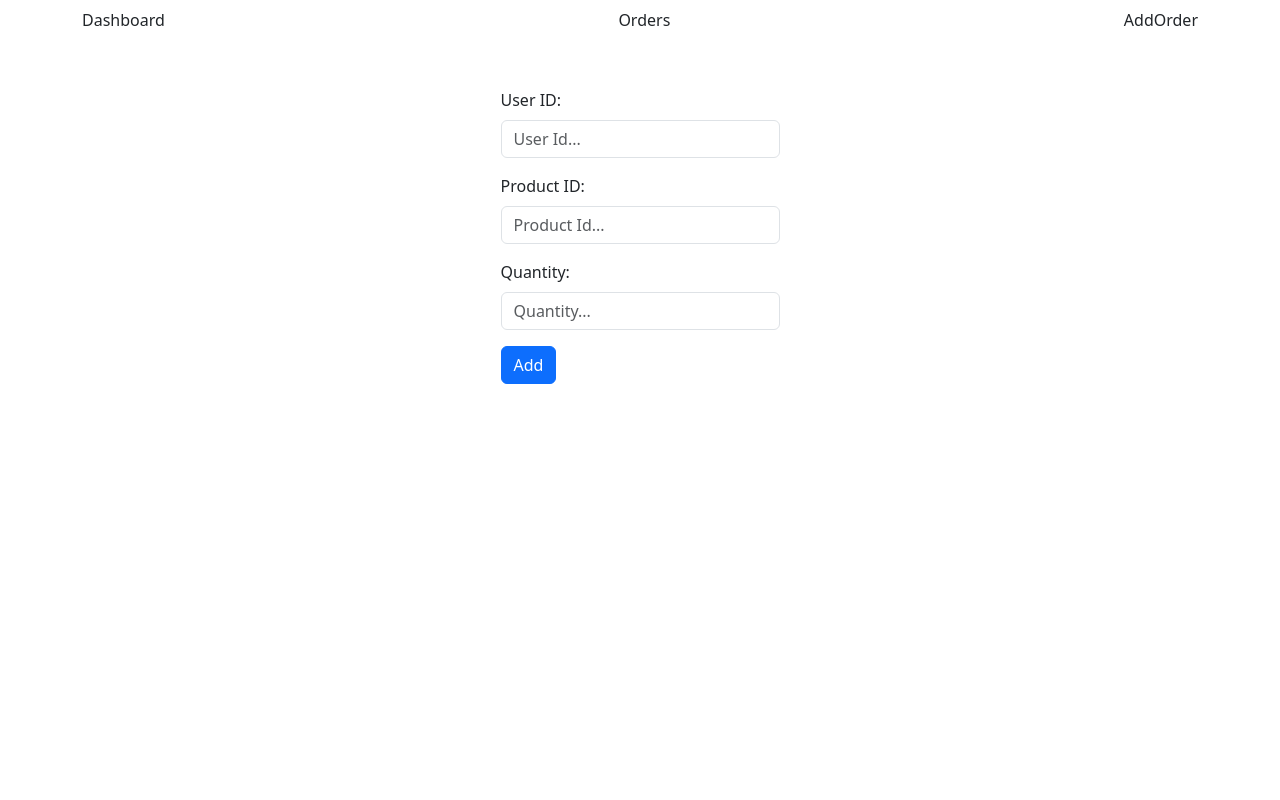
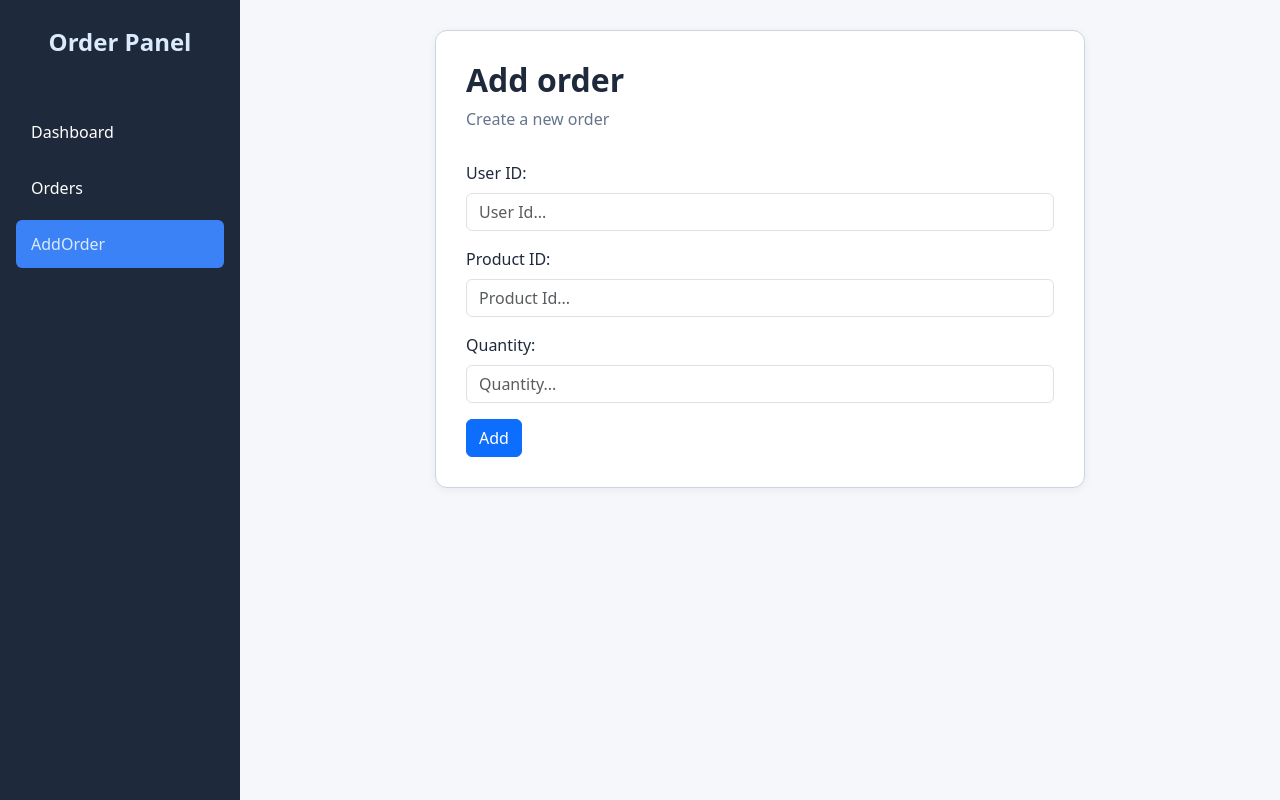
Before and after one commit to m-reyhaneh-m/order-management, a React (Vite) app: page /orders/new in a window 1280 px wide. Built offline with nearby package versions, Linux system fonts and the light colour scheme; no server answers.

Commit message:
add style

```diff
--- a/src/App.jsx
+++ b/src/App.jsx
@@ -5,19 +5,20 @@ import Orders from "./pages/Orders";
 import OrderDetails from "./pages/OrderDetails";
 import AddOrder from "./pages/AddOrder";
 import Navbar from "./components/Navbar";
+import "./styles/app.css"
 
 export default function App() {
   return (
-    <div className="container">
-      <div>
+    <div className="app-layout">
       <Navbar />
-      </div>
+      <main className="main-content">
         <Routes>
           <Route path="/" element={<Dashboard />} />
           <Route path="/orders" element={<Orders />} />
           <Route path="/orders/:id" element={<OrderDetails />} />
           <Route path="/orders/new" element={<AddOrder />} />
         </Routes>
+      </main>
     </div>
   );
 }
--- a/src/components/Navbar.jsx
+++ b/src/components/Navbar.jsx
@@ -1,17 +1,22 @@
-import { Link } from "react-router-dom";
+import { NavLink } from "react-router-dom";
 
 export default function Navbar() {
   return (
-    <nav className="navbar">
-      <Link className="nav-link" to="/">
+    <aside className="sidebar d-flex flex-md-column justify-content-between justify-content-md-start py-4 px-3">
+    <div className="sidebar-brand mb-md-5">
+      Order Panel
+    </div>
+      <nav className="sidebar-nav d-flex flex-md-column gap-2">
+      <NavLink className="sidebar-link rounded-2" to="/">
         Dashboard
-      </Link>
-      <Link className="nav-link" to="/orders">
+      </NavLink>
+      <NavLink className="sidebar-link rounded-2" to="/orders" end>
         Orders
-      </Link>
-      <Link className="nav-link" to="/orders/new">
+      </NavLink>
+      <NavLink className="sidebar-link rounded-2" to="/orders/new">
         AddOrder
-      </Link>
+      </NavLink>
     </nav>
+    </aside>
   );
 }
--- a/src/components/OrderCard.jsx
+++ b/src/components/OrderCard.jsx
@@ -16,18 +16,22 @@ export default function OrderCard({ cart }) {
     }
   };
   return (
-    <div className="card col-2 m-1 py-2">
+    <div className="col-12 col-sm-6 col-lg-4 col-xl-3 mb-4">
+      <div className="order-card h-100 rounded-4 p-4 d-flex flex-column">
         <p className="card-text">order: {cart.id}</p>
-      <p className="card-text">User Id: {cart.userId}</p>
+        <p className="card-text">User ID: {cart.userId}</p>
         <p className="card-text">Total: {cart.total}</p>
         <p className="card-text">Products: {cart.totalProducts}</p>
         <p className="card-text">Quantity: {cart.totalQuantity}</p>
-      <div className="card-footer d-flex justify-content-center">
-        <button onClick={handleDelete} className="btn btn-danger mx-1">Delete</button>
-        <Link to={`/orders/${cart.id}`} className="btn btn-primary mx-1">
+        <div className="d-flex justify-content-between mt-3">
+          <button onClick={handleDelete} className="btn btn-outline-danger mx-1">
+            Delete
+          </button>
+          <Link to={`/orders/${cart.id}`} className="btn btn-outline-primary mx-1">
             Details
           </Link>
         </div>
       </div>
+    </div>
   );
 }
--- a/src/pages/AddOrder.jsx
+++ b/src/pages/AddOrder.jsx
@@ -44,7 +44,13 @@ export default function AddOrder() {
   };
 
   return (
-    <form onSubmit={handleSubmit(onSubmit)} className="w-25 mx-auto mt-5">
+    <div className="form-page">
+      <div className="form-card">
+      <div className="page-header">
+        <h1>Add order</h1>
+        <p>Create a new order</p>
+      </div>
+        <form onSubmit={handleSubmit(onSubmit)}>
           <div className="mb-3 mt-1">
             <label className="form-label">User ID:</label>
             <input
@@ -54,7 +60,7 @@ export default function AddOrder() {
               type="number"
             />
             {errors.userId && (
-          <div className="text-danger">{errors.userId.message}</div>
+              <div className="text-danger error-message">{errors.userId.message}</div>
             )}
           </div>
           <div className="mb-3 mt-1">
@@ -66,7 +72,7 @@ export default function AddOrder() {
               type="number"
             />
             {errors.productId && (
-          <div className="text-danger">{errors.productId.message}</div>
+              <div className="text-danger error-message">{errors.productId.message}</div>
             )}
           </div>
           <div className="mb-3 mt-1">
@@ -78,10 +84,13 @@ export default function AddOrder() {
               type="number"
             />
             {errors.quantity && (
-          <div className="text-danger">{errors.quantity.message}</div>
+              <div className="text-danger error-message">{errors.quantity.message}</div>
             )}
           </div>
-      <button type="submit" className="btn btn-primary" disabled={isSubmitting}>
+          <button
+            type="submit"
+            className="btn btn-primary"
+            disabled={isSubmitting}>
             {isSubmitting ? "Adding..." : "Add"}
           </button>
           {success && (
@@ -90,5 +99,7 @@ export default function AddOrder() {
             </div>
           )}
         </form>
+      </div>
+    </div>
   );
 }
--- a/src/pages/Dashboard.jsx
+++ b/src/pages/Dashboard.jsx
@@ -21,37 +21,41 @@ export default function Dashboard() {
     return <p className="mx-auto">Loading...</p>;
   }
   return (
-    <div className="container">
+    <div className="dashboard">
+      <div className="page-header">
+        <h1>Dashboard</h1>
+        <p>Overview of your orders</p>
+      </div>
       <div className="row">
-        <div className="col-md-3">
-          <div className="card p-3">
+        <div className="col-10 mx-auto col-sm-6 col-lg-3 mb-4">
+          <div className="dashboard-card">
             <h5>Total Orders</h5>
             <h2>{totalOrders}</h2>
           </div>
         </div>
 
-        <div className="col-md-3">
-          <div className="card p-3">
+        <div className="col-10 mx-auto col-sm-6 col-lg-3 mb-4">
+          <div className="dashboard-card">
             <h5>Total Sales</h5>
             <h2>${totalSales}</h2>
           </div>
         </div>
 
-        <div className="col-md-3">
-          <div className="card p-3">
+        <div className="col-10 mx-auto col-sm-6 col-lg-3 mb-4">
+          <div className="dashboard-card">
             <h5>Total Products</h5>
             <h2>{totalProducts}</h2>
           </div>
         </div>
 
-        <div className="col-md-3">
-          <div className="card p-3">
+        <div className="col-10 mx-auto col-sm-6 col-lg-3 mb-4">
+          <div className="dashboard-card">
             <h5>Total Quantity</h5>
             <h2>{totalQuantity}</h2>
           </div>
         </div>
       </div>
-      <h2>Recent Orders</h2>
+      <h2 className="section-title">Recent Orders</h2>
       <div className="row">
         {recentOrder.map((cart) => (
           <OrderCard key={cart.id} cart={cart} />
--- a/src/pages/OrderDetails.jsx
+++ b/src/pages/OrderDetails.jsx
@@ -35,14 +35,18 @@ export default function OrderDetails() {
   }
 
   return (
-    <div>
+    <div className="details-page">
+      <div className="page-header">
         <h1>Order Details</h1>
+        <p>Information about this order</p>
+      </div>
+      <div className="details-card p-3 p-md-5 rounded-4">
         <p>Order ID: {order.id}</p>
         <p>User ID: {order.userId}</p>
         <p>Total: ${order.total}</p>
         <p>Total Products: {order.totalProducts}</p>
         <p>Total Quantity: {order.totalQuantity}</p>
-      <h2>Products</h2>
+        <h2 className="mt-5 mb-4">Products</h2>
         {order.products.map((product) => (
           <div key={product.id}>
             <p>Product: {product.title}</p>
@@ -51,5 +55,6 @@ export default function OrderDetails() {
           </div>
         ))}
       </div>
+    </div>
   );
 }
--- a/src/pages/Orders.jsx
+++ b/src/pages/Orders.jsx
@@ -9,12 +9,18 @@ export default function Orders() {
     return <p className="text-danger fw-bold fs-5 text-center my-5">{error}</p>;
   }
   return (
-    <div className="row mx-auto">
-      {isLoading ? (
-        <Loading />
-      ) : (
-        orders.map((cart) => <OrderCard key={cart.id} cart={cart} />)
-      )}
+    <div className="order-page">
+      <div className="page-header">
+        <h1>Orders</h1>
+        <p>Manage all orders</p>
+      </div>
+      <div className="row">
+        {isLoading ? (
+          <Loading />
+        ) : (
+          orders.map((cart) => <OrderCard key={cart.id} cart={cart} />)
+        )}
+      </div>
     </div>
   );
 }
--- /dev/null
+++ b/src/styles/app.css
@@ -0,0 +1,257 @@
+:root {
+  /* Main Colors */
+  --primary-dark: #1e293b;
+  --primary: #2563eb;
+  --primary-light: #3b82f6;
+  --accent: #dbeafe;
+
+  /* Background */
+  --background: #f5f7fb;
+  --surface: #ffffff;
+
+  /* Text */
+  --text: #1e293b;
+  --text-light: #64748b;
+  --text-on-dark: #ffffff;
+
+  /* Border */
+  --border: #cbd5e1;
+  --border-hover: #94a3b8;
+
+  /* Shadow */
+  --shadow-sm: 0 2px 8px rgba(30, 41, 59, 0.06);
+  --shadow-md: 0 6px 20px rgba(30, 41, 59, 0.1);
+}
+
+/* General */
+* {
+  box-sizing: border-box;
+}
+
+body {
+  margin: 0;
+  font-family: Arial, Helvetica, sans-serif;
+  background-color: #f5f7fb;
+}
+
+/* Layout */
+.app-layout {
+  display: block;
+  min-height: 100vh;
+}
+
+.main-content {
+  width: 100%;
+  margin-left: 0;
+  padding: 20px;
+  background-color: var(--background);
+}
+
+/* Sidebar */
+.sidebar {
+  width: 100%;
+  min-height: auto;
+  background-color: var(--primary-dark);
+  color: var(--text-on-dark);
+  position: static;
+}
+
+.sidebar-brand {
+  color: var(--accent);
+  font-size: 20px;
+  font-weight: bold;
+  text-align: center;
+  margin-bottom: 20px;
+}
+
+.sidebar-link {
+  text-decoration: none;
+  color: var(--text-on-dark);
+  padding: 12px 15px;
+  transition: 0.2s;
+  font-weight: 500;
+}
+
+.sidebar-link:hover {
+  color: var(--accent);
+  background-color: var(--primary);
+}
+
+.sidebar-link.active {
+  background-color: var(--primary-light);
+  color: var(--accent);
+}
+
+/* Dashboard */
+.dashboard-card {
+  background-color: var(--surface);
+  border: 1px solid var(--border);
+  border-radius: 12px;
+  padding: 25px;
+  box-shadow: var(--shadow-sm);
+  height: 100%;
+}
+
+.dashboard-card h5 {
+  color: var(--text-light);
+  font-size: 15px;
+  margin-bottom: 15px;
+}
+
+.dashboard-card h2 {
+  margin: 0;
+  font-size: 28px;
+  color: var(--primary-dark);
+}
+
+.section-title {
+  margin-top: 40px;
+  margin-bottom: 20px;
+  font-size: 24px;
+  color: var(--primary);
+}
+
+/* Page Header */
+.page-header {
+  margin-bottom: 30px;
+}
+
+.page-header h1 {
+  margin: 0;
+  font-size: 32px;
+  font-weight: 700;
+  color: var(--primary-dark);
+}
+
+.page-header p {
+  color: var(--text-light);
+  margin-top: 8px;
+}
+
+/* Order Card */
+.order-card {
+  background-color: var(--surface);
+  border: 1px solid var(--border);
+  box-shadow: var(--shadow-sm);
+  transition: all 0.25s ease;
+}
+
+.order-card:hover {
+  transform: translateY(-5px);
+  box-shadow: var(--shadow-md);
+  border-color: var(--border-hover);
+}
+
+.order-card p {
+  margin: 0;
+  padding: 9px 0;
+  color: var(--text);
+  font-size: 15px;
+  border-bottom: 1px solid var(--border);
+}
+
+.order-card p:first-child {
+  color: var(--primary-dark);
+  font-size: 18px;
+  font-weight: 500;
+  padding-top: 0;
+  margin-bottom: 5px;
+}
+
+.order-card p:last-of-type {
+  border-bottom: none;
+}
+
+.order-card .card-footer {
+  margin-top: auto;
+  padding: 18px 0 0;
+  background: transparent;
+  border: none;
+  display: flex;
+  gap: 8px;
+}
+
+.order-card .btn {
+  flex: 1;
+  border-radius: 8px;
+  font-size: 15px;
+  font-weight: 500;
+  padding: 9px 12px;
+  transition: all 0.2s ease;
+}
+
+/* Add Order */
+.form-page {
+  max-width: 650px;
+  margin: 0 auto;
+}
+
+.form-card {
+  background-color: var(--surface);
+  padding: 20px;
+  border-radius: 12px;
+  box-shadow: var(--shadow-sm);
+  border: 1px solid var(--border);
+}
+
+.form-label {
+  color: var(--text);
+  font-weight: 500;
+}
+
+/* Error */
+.error-message {
+  font-weight: 600;
+  text-align: center;
+  padding: 5px;
+}
+
+/* Order Details */
+.details-card {
+  background-color: var(--surface);
+  box-shadow: var(--shadow-md);
+}
+
+.details-card h2 {
+  color: var(--primary);
+}
+
+/* Desktop */
+@media (min-width: 769px) {
+  .app-layout {
+    display: flex;
+  }
+
+  .main-content {
+    margin-left: 240px;
+    padding: 30px;
+  }
+
+  .sidebar {
+    width: 240px;
+    min-height: 100vh;
+    position: fixed;
+    left: 0;
+    top: 0;
+  }
+
+  .sidebar-brand {
+    font-size: 24px;
+    margin-bottom: 0;
+  }
+
+  .sidebar-nav {
+    flex-direction: column;
+    flex-wrap: nowrap;
+  }
+
+  .sidebar-link {
+    flex: none;
+    text-align: left;
+    min-width: auto;
+  }
+
+  .form-card {
+    padding: 30px;
+  }
+}
```
Lines whose indentation alone changed are shown as unchanged.
